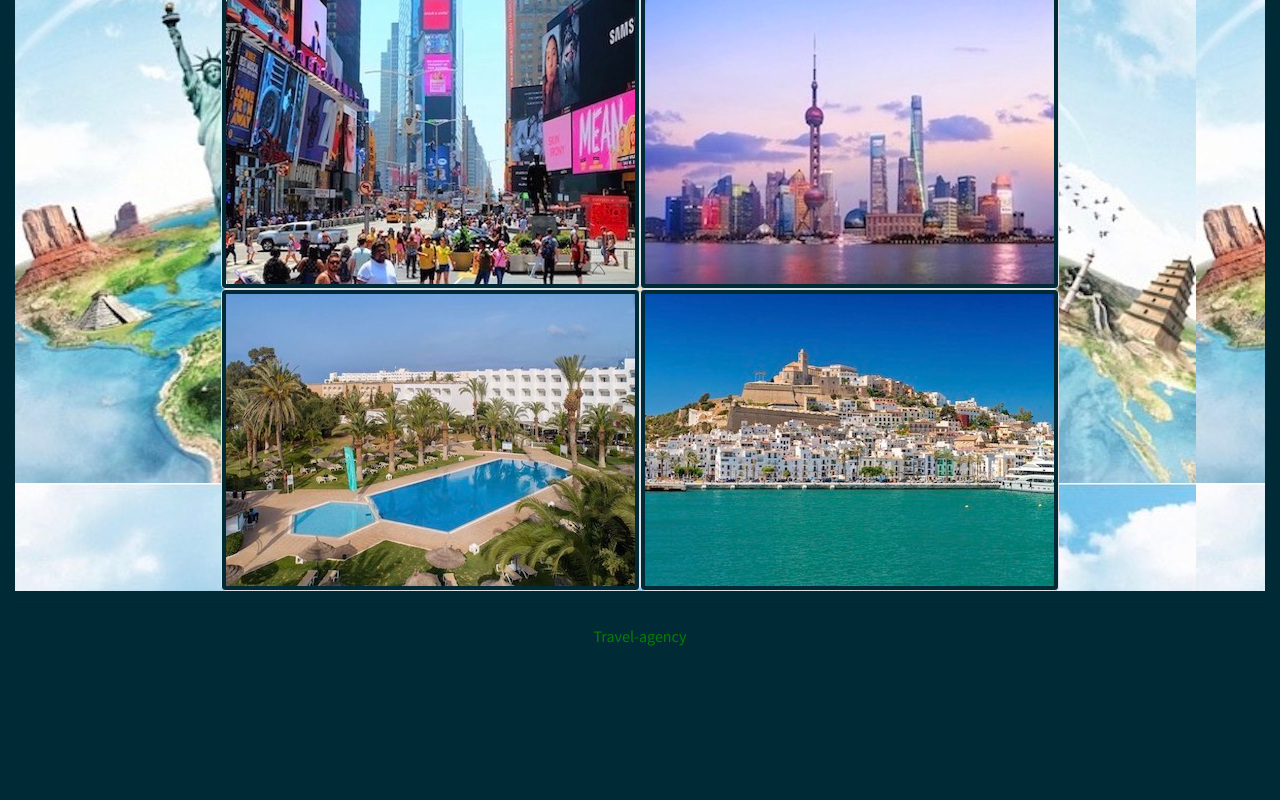
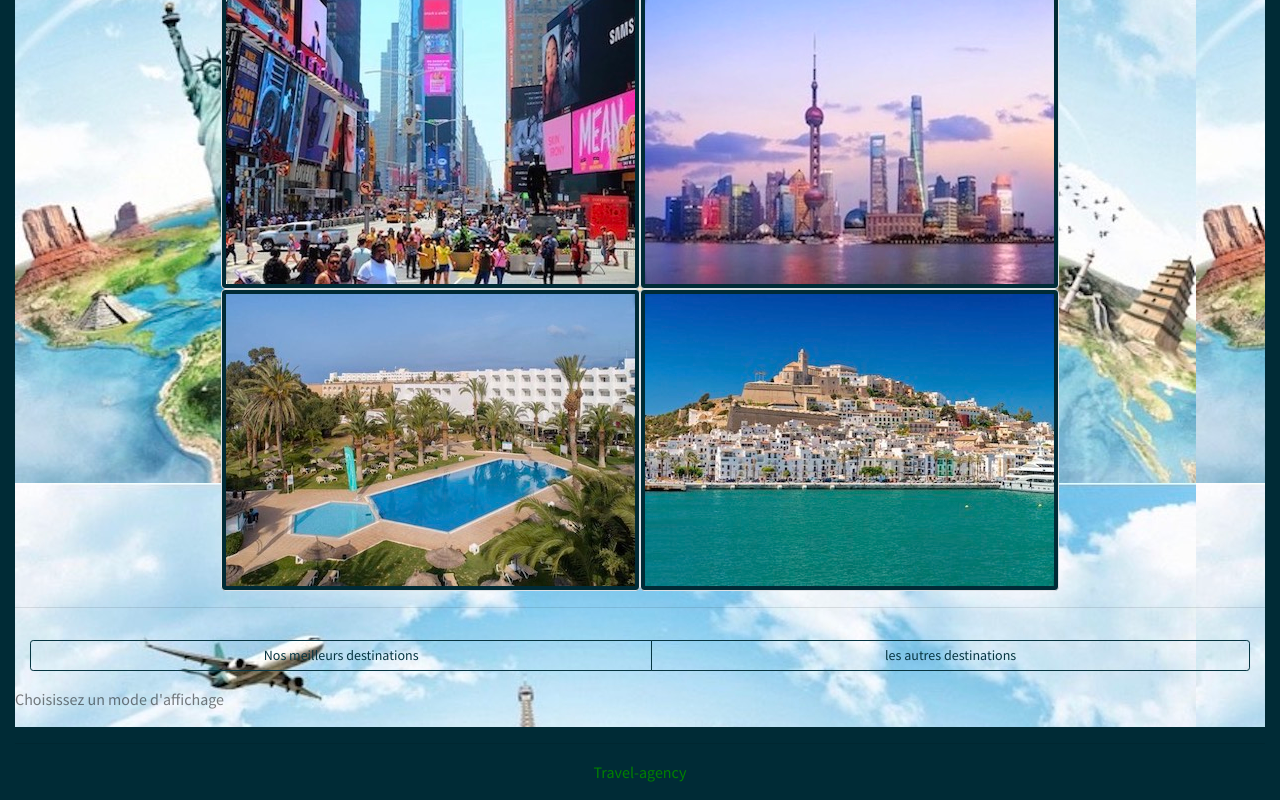
Before and after one commit to jonathankabor/project2, an Angular app: page /vol in a window 1280 px wide. Shown: the part 1100-1900 px from the top of the page. Before the commit the page ends 1764 px from the top, so only its background shows below. Built offline with nearby package versions, Linux system fonts and the light colour scheme.

Commit message:
classement des destinations

```diff
--- a/src/app/component/vol/vol.component.html
+++ b/src/app/component/vol/vol.component.html
@@ -74,4 +74,31 @@
     <a href=""><img src="assets/images/Hammamet.jpg" alt="Hammamet" class="img-thumbnail"></a>
     <a href=""><img src="assets/images/Ibiza.jpg" alt="Ibiza" class="img-thumbnail"></a>
   </div>
+  <hr />
+  <article>
+    <div class="btn-group btn-group-sm my-3 col text-center">
+      <button class="btn btn-outline-dark" (click)=" mode = 'vertical' ">Nos meilleurs destinations</button>
+      <button class="btn btn-outline-dark" (click)=" mode = 'horizontal' ">les autres destinations</button>
+    </div>
+
+    <div [ngSwitch]=" mode ">
+
+      <ul class="list-unstyled" *ngSwitchCase=" 'vertical' ">
+        <li>Element 1</li>
+        <li>Element 2</li>
+        <li>Element 3</li>
+        <li>Element 4</li>
+      </ul>
+
+      <ul class="list-inline" *ngSwitchCase=" 'horizontal' ">
+        <li class="list-inline-item">Element 1</li>
+        <li class="list-inline-item">Element 2</li>
+        <li class="list-inline-item">Element 3</li>
+        <li class="list-inline-item">Element 4</li>
+      </ul>
+
+      <p *ngSwitchDefault class="text-black-50">Choisissez un mode d'affichage</p>
+
+    </div>
+  </article>
 </fieldset>
--- a/src/app/component/vol/vol.component.ts
+++ b/src/app/component/vol/vol.component.ts
@@ -7,6 +7,7 @@ import { Component, OnInit } from '@angular/core';
 })
 export class VolComponent implements OnInit {
 
+  mode: string;
   constructor() { }
 
   ngOnInit(): void {
```
